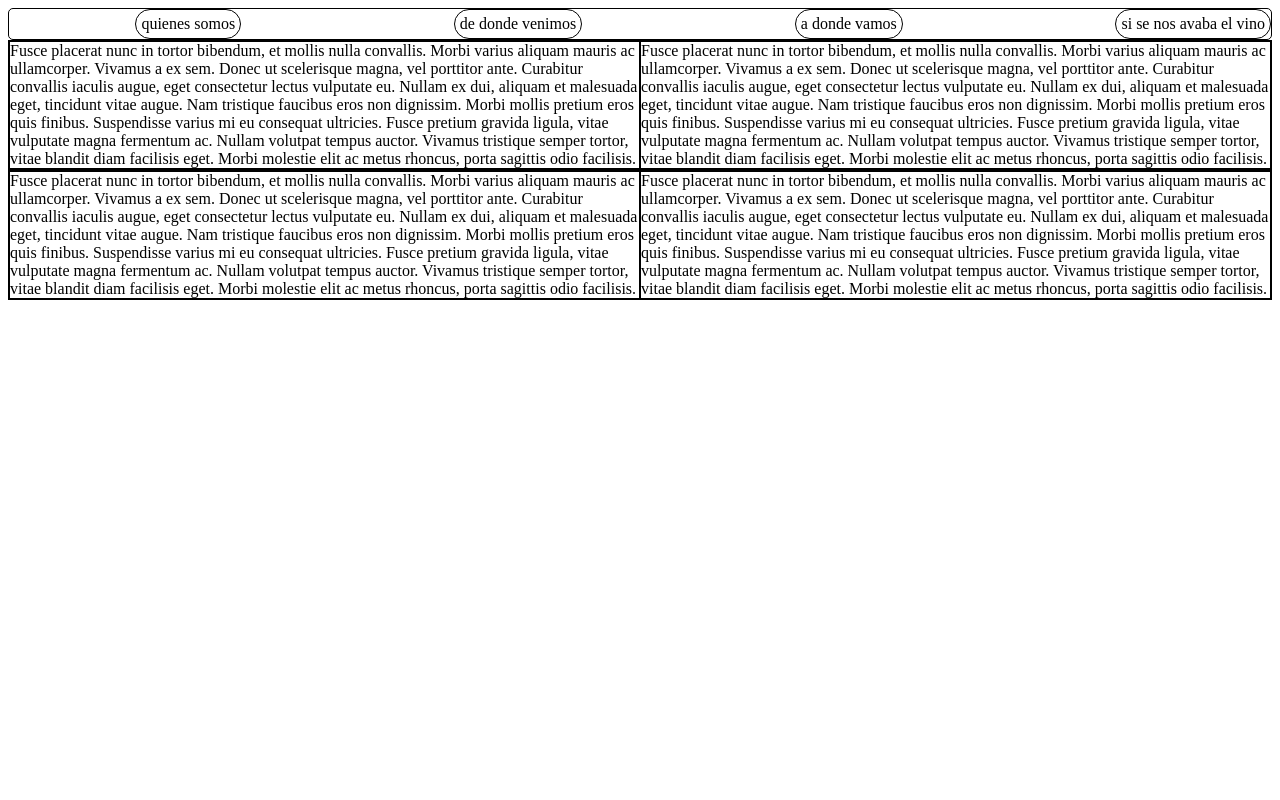
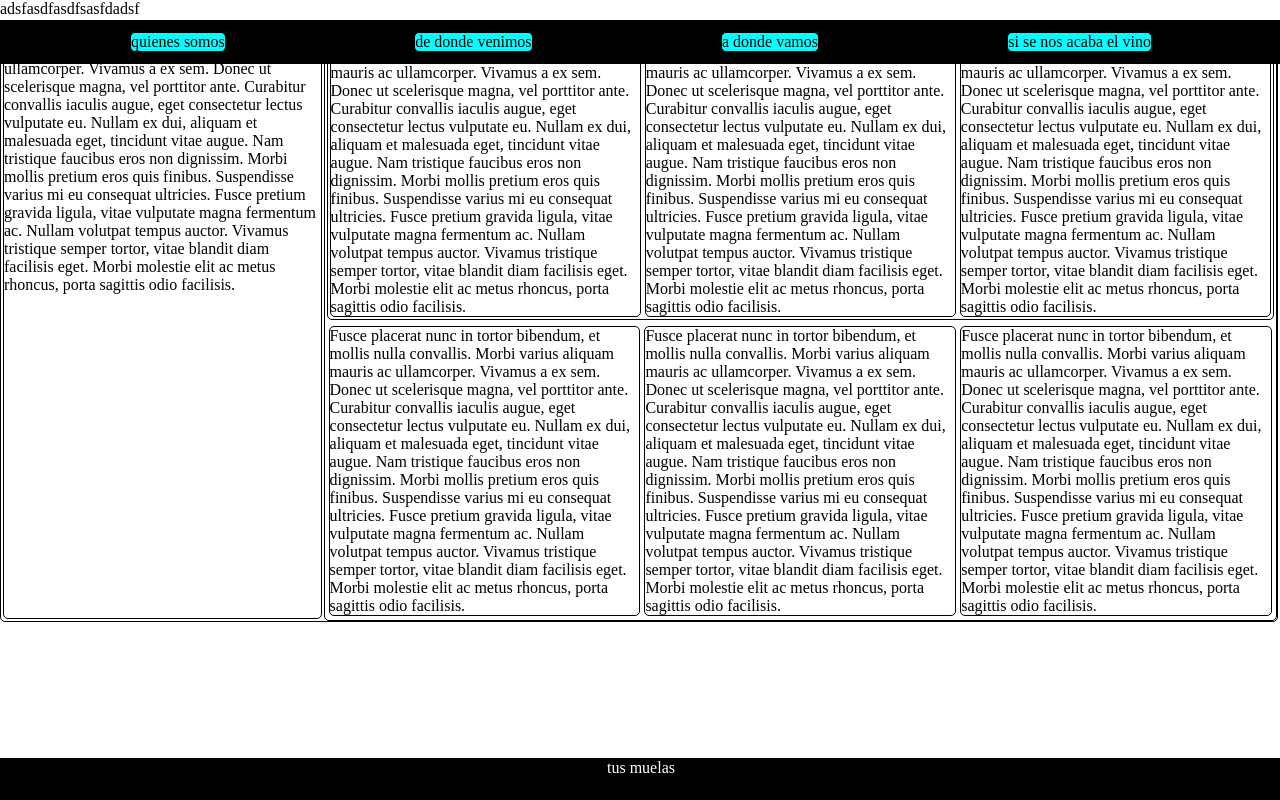
Before and after one commit to GuerreroDIM46/ProyectoWeb, a plain HTML site: page index.html in a window 1280 px wide. Drawn offline with Linux system fonts and the light colour scheme.

Commit message:
mil pruebas

```diff
--- a/css/index.css
+++ b/css/index.css
@@ -1,61 +1,124 @@
-.page{
+body {
+    margin: 0px;
+}
+header{
+    background-color: black;
+    height: 10%;
+    width: 100%;
+}
+.bodyContainer{
     display: flex;
     flex-direction: column;
+    margin: 2px 2px 2px 0px;
 }
-.myheader{
+.header{
+    border-color: black;
+    border-width: 1px;
+    border-style: solid;
+    position: fixed;
+    width: 100%;
+
+}
+.navContainer{
+    display: flex;
+    flex-direction: row;
+    flex-wrap: wrap;
+    /* position: fixed; */
+    justify-content: space-between;
+
+    border-color: black;
+    border-width: 1px;
+    border-style: solid;
+
+    padding-left: 10%;
+    padding-right: 10%;
+    background-color: black;
+
+
+}
+.navElement{
     border-color: black;
     border-width: 1px;
     border-style: solid;
     border-radius: 5px;
+    background-color: aqua;
+    margin-bottom: 1%;
+    margin-top: 1%;
+
+}
+.mainAsideContainer{
     display: flex;
     flex-direction: row;
-    flex-wrap: wrap;
-    /* justify-items: center; */
-    justify-content: space-between;
-    padding-left: 10%;
-}
-.headerelement{
+    flex-wrap: nowrap;
+
     border-color: black;
     border-width: 1px;
     border-style: solid;
-    border-radius: 15px;
-    padding: 5px;
-
+    border-radius: 5px;
 
 }
-.e1{
+.aside{
+
+    border-color: black;
+    border-width: 1px;
+    border-style: solid;
+    border-radius: 5px;
+    margin: 2px;
+
+}
+.main{
+    display: flex;
+    flex-direction: column;
+
+    border-color: black;
+    border-width: 1px;
+    border-style: solid;
+    border-radius: 5px;
+}
+.section1{
     display: flex;
     flex-direction: row;
     flex-wrap: nowrap;
+
     border-color: black;
     border-width: 1px;
     border-style: solid;
+    border-radius: 5px;
+
+    margin: 2px;
 }
-.e11{
+.section1Element{
+
     border-color: black;
     border-width: 1px;
     border-style: solid;
+    border-radius: 5px;
+    margin: 2px;
 }
-.e12{
+.section2{
+    display: flex;
+    flex-direction: row;
+    flex-wrap: nowrap;
+
+    margin: 2px;
+}
+.section2Element{
     border-color: black;
     border-width: 1px;
     border-style: solid;
+    border-radius: 5px;
+    margin: 2px;
 }
-.e2{
-    display: flex;
-    flex-direction: row;
-    flex-wrap: nowrap;
+.footer{
+    bottom: 0;
+    position: fixed;
+    width: 100%;
+    height: 5%;
     border-color: black;
     border-width: 1px;
     border-style: solid;
+    text-align: center;
+    background-color: black;
+    color: white;
+
 }
-.e21{
-    border-color: black;
-    border-width: 1px;
-    border-style: solid;
-}
-.e22{
-    border-color: black;
-    border-width: 1px;
-    border-style: solid;
-}
--- a/index.html
+++ b/index.html
@@ -7,37 +7,126 @@
     <title>Proyecto Guerrero</title>
     <link rel="stylesheet" href="css/index.css" />
 </head>
-<div class="myheader">
-    <div class="headerelement">
+<body>
+    adsfasdfasdfsasfdadsf
+    <header>
+
+    </header>
+    <div class="bodyContainer">
+        <div class="header">
+            <div class="navContainer">
+                <div class="navElement">
                     quienes somos
                 </div>
-    <div class="headerelement">
+                <div class="navElement">
                     de donde venimos
                 </div>
-    <div class="headerelement">
+                <div class="navElement">
                     a donde vamos
                 </div>
-    <div class="headerelement">
-        si se nos avaba el vino
+                <div class="navElement">
+                    si se nos acaba el vino
                 </div>
             </div>
-<div class="e1">
-    <div class="e11">
-        Fusce placerat nunc in tortor bibendum, et mollis nulla convallis. Morbi varius aliquam mauris ac ullamcorper. Vivamus a ex sem. Donec ut scelerisque magna, vel porttitor ante. Curabitur convallis iaculis augue, eget consectetur lectus vulputate eu. Nullam ex dui, aliquam et malesuada eget, tincidunt vitae augue. Nam tristique faucibus eros non dignissim. Morbi mollis pretium eros quis finibus. Suspendisse varius mi eu consequat ultricies. Fusce pretium gravida ligula, vitae vulputate magna fermentum ac. Nullam volutpat tempus auctor. Vivamus tristique semper tortor, vitae blandit diam facilisis eget. Morbi molestie elit ac metus rhoncus, porta sagittis odio facilisis.
         </div>
-    <div class="e12">
-        Fusce placerat nunc in tortor bibendum, et mollis nulla convallis. Morbi varius aliquam mauris ac ullamcorper. Vivamus a ex sem. Donec ut scelerisque magna, vel porttitor ante. Curabitur convallis iaculis augue, eget consectetur lectus vulputate eu. Nullam ex dui, aliquam et malesuada eget, tincidunt vitae augue. Nam tristique faucibus eros non dignissim. Morbi mollis pretium eros quis finibus. Suspendisse varius mi eu consequat ultricies. Fusce pretium gravida ligula, vitae vulputate magna fermentum ac. Nullam volutpat tempus auctor. Vivamus tristique semper tortor, vitae blandit diam facilisis eget. Morbi molestie elit ac metus rhoncus, porta sagittis odio facilisis.
+        <div class="mainAsideContainer">
+            <div class="aside">
+                Fusce placerat nunc in tortor bibendum, et mollis nulla convallis. Morbi varius aliquam mauris ac
+                ullamcorper. Vivamus a ex sem. Donec ut scelerisque magna, vel porttitor ante. Curabitur convallis
+                iaculis augue, eget consectetur lectus vulputate eu. Nullam ex dui, aliquam et malesuada eget, tincidunt
+                vitae augue. Nam tristique faucibus eros non dignissim. Morbi mollis pretium eros quis finibus.
+                Suspendisse varius mi eu consequat ultricies. Fusce pretium gravida ligula, vitae vulputate magna
+                fermentum ac. Nullam volutpat tempus auctor. Vivamus tristique semper tortor, vitae blandit diam
+                facilisis eget. Morbi molestie elit ac metus rhoncus, porta sagittis odio facilisis.
+            </div>
+            <div class="main">
+                <div class="section1">
+                    <div class="section1Element">
+                        Fusce placerat nunc in tortor bibendum, et mollis nulla convallis. Morbi varius aliquam mauris
+                        ac
+                        ullamcorper. Vivamus a ex sem. Donec ut scelerisque magna, vel porttitor ante. Curabitur
+                        convallis
+                        iaculis augue, eget consectetur lectus vulputate eu. Nullam ex dui, aliquam et malesuada eget,
+                        tincidunt
+                        vitae augue. Nam tristique faucibus eros non dignissim. Morbi mollis pretium eros quis finibus.
+                        Suspendisse varius mi eu consequat ultricies. Fusce pretium gravida ligula, vitae vulputate
+                        magna
+                        fermentum ac. Nullam volutpat tempus auctor. Vivamus tristique semper tortor, vitae blandit diam
+                        facilisis eget. Morbi molestie elit ac metus rhoncus, porta sagittis odio facilisis.
+                    </div>
+                    <div class="section1Element">
+                        Fusce placerat nunc in tortor bibendum, et mollis nulla convallis. Morbi varius aliquam mauris
+                        ac
+                        ullamcorper. Vivamus a ex sem. Donec ut scelerisque magna, vel porttitor ante. Curabitur
+                        convallis
+                        iaculis augue, eget consectetur lectus vulputate eu. Nullam ex dui, aliquam et malesuada eget,
+                        tincidunt
+                        vitae augue. Nam tristique faucibus eros non dignissim. Morbi mollis pretium eros quis finibus.
+                        Suspendisse varius mi eu consequat ultricies. Fusce pretium gravida ligula, vitae vulputate
+                        magna
+                        fermentum ac. Nullam volutpat tempus auctor. Vivamus tristique semper tortor, vitae blandit diam
+                        facilisis eget. Morbi molestie elit ac metus rhoncus, porta sagittis odio facilisis.
+                    </div>
+                    <div class="section1Element">
+                        Fusce placerat nunc in tortor bibendum, et mollis nulla convallis. Morbi varius aliquam mauris
+                        ac
+                        ullamcorper. Vivamus a ex sem. Donec ut scelerisque magna, vel porttitor ante. Curabitur
+                        convallis
+                        iaculis augue, eget consectetur lectus vulputate eu. Nullam ex dui, aliquam et malesuada eget,
+                        tincidunt
+                        vitae augue. Nam tristique faucibus eros non dignissim. Morbi mollis pretium eros quis finibus.
+                        Suspendisse varius mi eu consequat ultricies. Fusce pretium gravida ligula, vitae vulputate
+                        magna
+                        fermentum ac. Nullam volutpat tempus auctor. Vivamus tristique semper tortor, vitae blandit diam
+                        facilisis eget. Morbi molestie elit ac metus rhoncus, porta sagittis odio facilisis.
                     </div>
                 </div>
-<div class="e2">
-    <div class="e21">
-        Fusce placerat nunc in tortor bibendum, et mollis nulla convallis. Morbi varius aliquam mauris ac ullamcorper. Vivamus a ex sem. Donec ut scelerisque magna, vel porttitor ante. Curabitur convallis iaculis augue, eget consectetur lectus vulputate eu. Nullam ex dui, aliquam et malesuada eget, tincidunt vitae augue. Nam tristique faucibus eros non dignissim. Morbi mollis pretium eros quis finibus. Suspendisse varius mi eu consequat ultricies. Fusce pretium gravida ligula, vitae vulputate magna fermentum ac. Nullam volutpat tempus auctor. Vivamus tristique semper tortor, vitae blandit diam facilisis eget. Morbi molestie elit ac metus rhoncus, porta sagittis odio facilisis.
+                <div class="section2">
+                    <div class="section2Element">
+                        Fusce placerat nunc in tortor bibendum, et mollis nulla convallis. Morbi varius aliquam mauris
+                        ac
+                        ullamcorper. Vivamus a ex sem. Donec ut scelerisque magna, vel porttitor ante. Curabitur
+                        convallis
+                        iaculis augue, eget consectetur lectus vulputate eu. Nullam ex dui, aliquam et malesuada eget,
+                        tincidunt
+                        vitae augue. Nam tristique faucibus eros non dignissim. Morbi mollis pretium eros quis finibus.
+                        Suspendisse varius mi eu consequat ultricies. Fusce pretium gravida ligula, vitae vulputate
+                        magna
+                        fermentum ac. Nullam volutpat tempus auctor. Vivamus tristique semper tortor, vitae blandit diam
+                        facilisis eget. Morbi molestie elit ac metus rhoncus, porta sagittis odio facilisis.
                     </div>
-    <div class="e22">
-        Fusce placerat nunc in tortor bibendum, et mollis nulla convallis. Morbi varius aliquam mauris ac ullamcorper. Vivamus a ex sem. Donec ut scelerisque magna, vel porttitor ante. Curabitur convallis iaculis augue, eget consectetur lectus vulputate eu. Nullam ex dui, aliquam et malesuada eget, tincidunt vitae augue. Nam tristique faucibus eros non dignissim. Morbi mollis pretium eros quis finibus. Suspendisse varius mi eu consequat ultricies. Fusce pretium gravida ligula, vitae vulputate magna fermentum ac. Nullam volutpat tempus auctor. Vivamus tristique semper tortor, vitae blandit diam facilisis eget. Morbi molestie elit ac metus rhoncus, porta sagittis odio facilisis.
+                    <div class="section2Element">
+                        Fusce placerat nunc in tortor bibendum, et mollis nulla convallis. Morbi varius aliquam mauris
+                        ac
+                        ullamcorper. Vivamus a ex sem. Donec ut scelerisque magna, vel porttitor ante. Curabitur
+                        convallis
+                        iaculis augue, eget consectetur lectus vulputate eu. Nullam ex dui, aliquam et malesuada eget,
+                        tincidunt
+                        vitae augue. Nam tristique faucibus eros non dignissim. Morbi mollis pretium eros quis finibus.
+                        Suspendisse varius mi eu consequat ultricies. Fusce pretium gravida ligula, vitae vulputate
+                        magna
+                        fermentum ac. Nullam volutpat tempus auctor. Vivamus tristique semper tortor, vitae blandit diam
+                        facilisis eget. Morbi molestie elit ac metus rhoncus, porta sagittis odio facilisis.
+                    </div>
+                    <div class="section2Element">
+                        Fusce placerat nunc in tortor bibendum, et mollis nulla convallis. Morbi varius aliquam mauris
+                        ac
+                        ullamcorper. Vivamus a ex sem. Donec ut scelerisque magna, vel porttitor ante. Curabitur
+                        convallis
+                        iaculis augue, eget consectetur lectus vulputate eu. Nullam ex dui, aliquam et malesuada eget,
+                        tincidunt
+                        vitae augue. Nam tristique faucibus eros non dignissim. Morbi mollis pretium eros quis finibus.
+                        Suspendisse varius mi eu consequat ultricies. Fusce pretium gravida ligula, vitae vulputate
+                        magna
+                        fermentum ac. Nullam volutpat tempus auctor. Vivamus tristique semper tortor, vitae blandit diam
+                        facilisis eget. Morbi molestie elit ac metus rhoncus, porta sagittis odio facilisis.
                     </div>
                 </div>
-
-
-
+            </div>
+        </div>
+        <div class="footer">
+            tus muelas
+        </div>
+    </div>
+</body>
 </html>
```
Also changed, not shown: assets/2023-Ayuda-solidaria-Bilbao-588x440.jpg (added), assets/2023-Cheque-solidario.jpg (added), assets/2023-travesia-Belen-Maria-588x440.jpg (added), assets/20230714-entrega-playstation-5-a-hospital-de-Vigo.jpg (added), assets/20230919-1-588x440.jpg (added), assets/Logo-CETM-actualizado-comprimido-inverso-e1566904001975.png (added), assets/Logo_CETM_Portada.png (added), assets/background_orance3.jpg (added), assets/background_orance4-1.jpg (added), assets/cropped-Logo_CETM_actualizado_solo_C-180x180.png (added), assets/cropped-Logo_CETM_actualizado_solo_C-192x192.png (added), assets/cropped-Logo_CETM_actualizado_solo_C-32x32.png (added), assets/logo_coordinadora_movil_C.png (added), assets/proyecto_save_children.jpg (added), 1 more files. Lines whose indentation alone changed are shown as unchanged.
